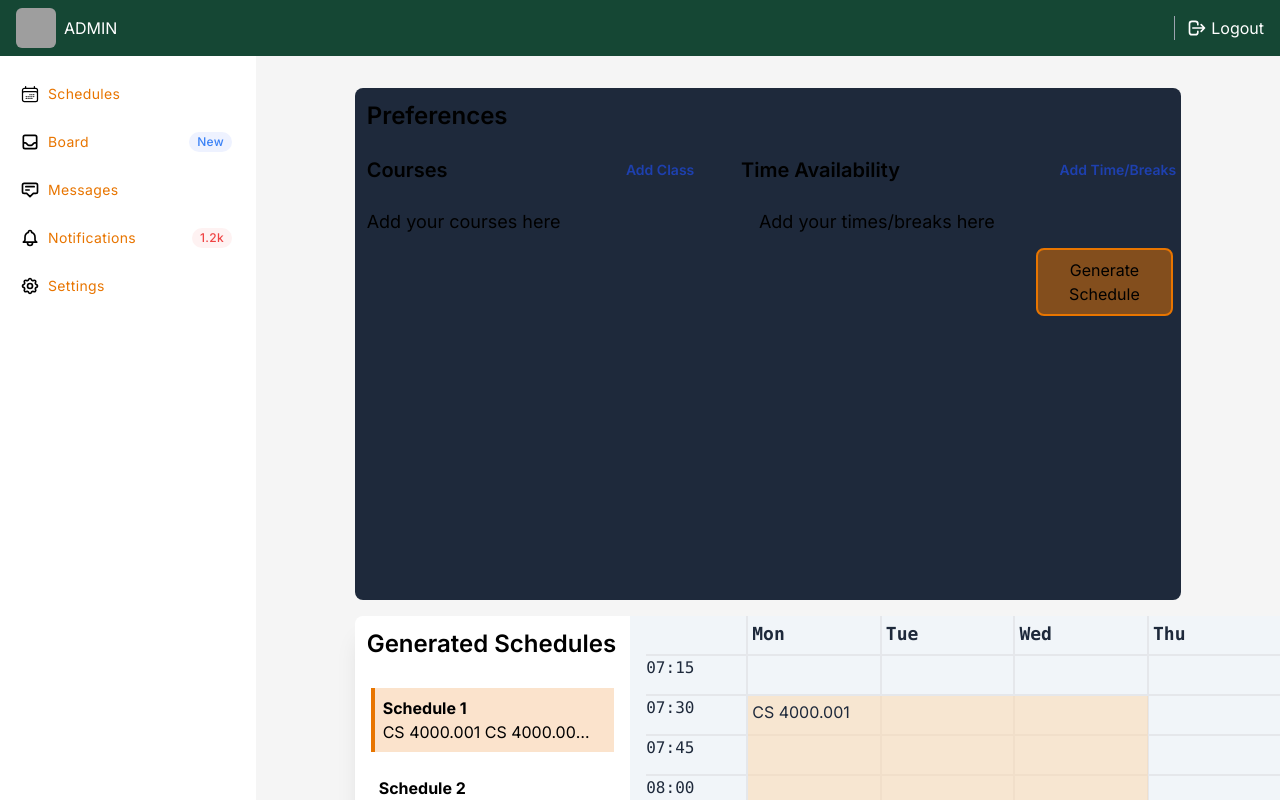
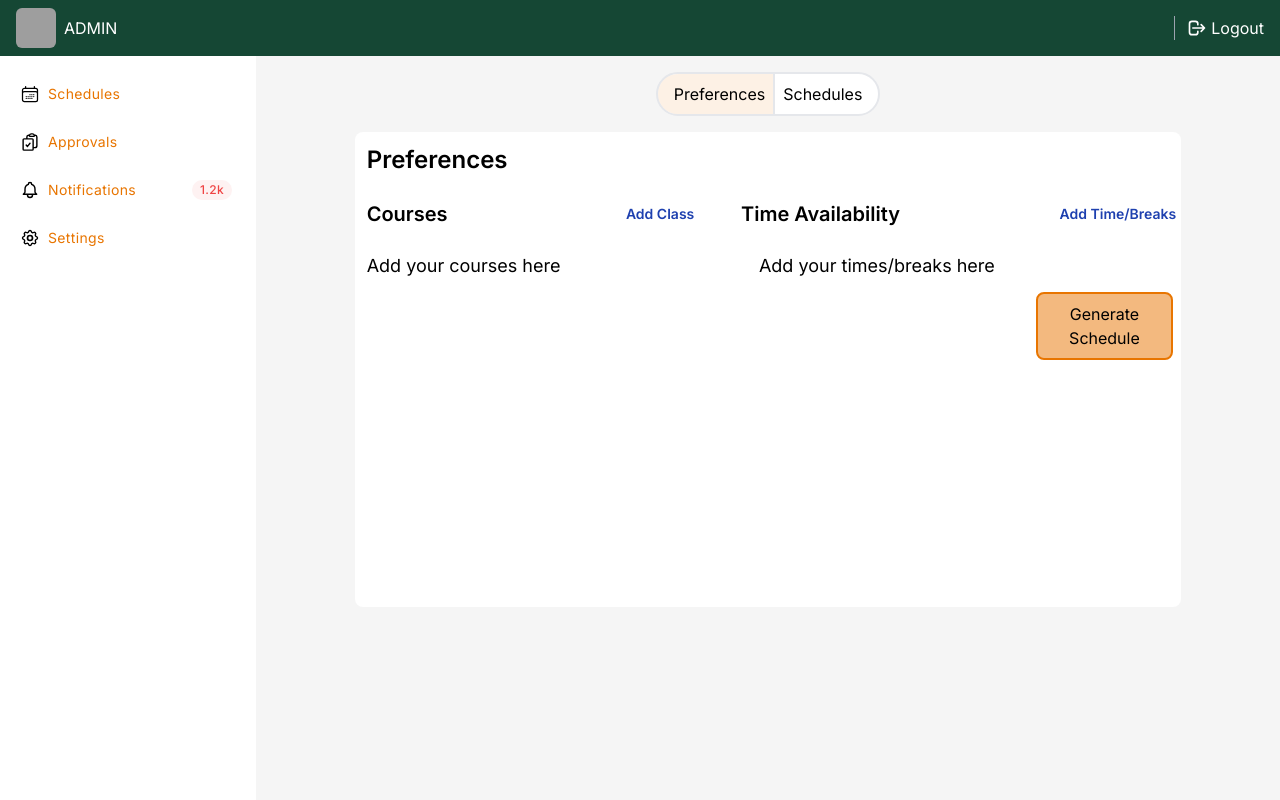
Before and after one commit to rayveng1/InstructorScheduler, a Next.js app: page /dashboard/schedules in a window 1280 px wide. Built offline with nearby package versions, Linux system fonts and the light colour scheme; grey boxes are pictures that could not be loaded.

Commit message:
styling changes

```diff
--- a/src/app/dashboard/layout.tsx
+++ b/src/app/dashboard/layout.tsx
@@ -84,7 +84,7 @@ export default function DashboardLayout({
                 </span>
               </Link>
             </li>
-            <li>
+            {/* <li>
               <a
                 href="#"
                 className="relative flex flex-row items-center h-11 focus:outline-none hover:bg-utdorange dark:hover:bg-gray-600 text-utdorange hover:text-white border-l-4 border-transparent hover:border-utdgreen dark:hover:border-gray-800 pr-6"
@@ -112,30 +112,30 @@ export default function DashboardLayout({
                   New
                 </span>
               </a>
-            </li>
+            </li> */}
             <li>
               <a
-                href="#"
+                href="/dashboard/AdminApprover"
                 className="relative flex flex-row items-center h-11 focus:outline-none hover:bg-utdorange dark:hover:bg-gray-600 text-utdorange hover:text-white border-l-4 border-transparent hover:border-utdgreen dark:hover:border-gray-800 pr-6"
               >
                 <span className="inline-flex justify-center items-center ml-4">
                   <svg
+                    xmlns="http://www.w3.org/2000/svg"
+                    fill="none"
+                    viewBox="0 0 24 24"
+                    strokeWidth={1.7}
+                    stroke="currentColor"
                     className="w-5 h-5 text-black dark:text-white"
-                    fill="none"
-                    stroke="currentColor"
-                    viewBox="0 0 24 24"
-                    xmlns="http://www.w3.org/2000/svg"
                   >
                     <path
-                      stroke-linecap="round"
-                      stroke-linejoin="round"
-                      stroke-width="2"
-                      d="M7 8h10M7 12h4m1 8l-4-4H5a2 2 0 01-2-2V6a2 2 0 012-2h14a2 2 0 012 2v8a2 2 0 01-2 2h-3l-4 4z"
-                    ></path>
+                      strokeLinecap="round"
+                      strokeLinejoin="round"
+                      d="M11.35 3.836c-.065.21-.1.433-.1.664 0 .414.336.75.75.75h4.5a.75.75 0 00.75-.75 2.25 2.25 0 00-.1-.664m-5.8 0A2.251 2.251 0 0113.5 2.25H15c1.012 0 1.867.668 2.15 1.586m-5.8 0c-.376.023-.75.05-1.124.08C9.095 4.01 8.25 4.973 8.25 6.108V8.25m8.9-4.414c.376.023.75.05 1.124.08 1.131.094 1.976 1.057 1.976 2.192V16.5A2.25 2.25 0 0118 18.75h-2.25m-7.5-10.5H4.875c-.621 0-1.125.504-1.125 1.125v11.25c0 .621.504 1.125 1.125 1.125h9.75c.621 0 1.125-.504 1.125-1.125V18.75m-7.5-10.5h6.375c.621 0 1.125.504 1.125 1.125v9.375m-8.25-3l1.5 1.5 3-3.75"
+                    />
                   </svg>
                 </span>
                 <span className="ml-2 text-sm tracking-wide truncate">
-                  Messages
+                  Approvals
                 </span>
               </a>
             </li>
@@ -155,7 +155,7 @@ export default function DashboardLayout({
                     <path
                       stroke-linecap="round"
                       stroke-linejoin="round"
-                      stroke-width="2"
+                      stroke-width={1.7}
                       d="M15 17h5l-1.405-1.405A2.032 2.032 0 0118 14.158V11a6.002 6.002 0 00-4-5.659V5a2 2 0 10-4 0v.341C7.67 6.165 6 8.388 6 11v3.159c0 .538-.214 1.055-.595 1.436L4 17h5m6 0v1a3 3 0 11-6 0v-1m6 0H9"
                     ></path>
                   </svg>
@@ -184,7 +184,7 @@ export default function DashboardLayout({
                     <path
                       stroke-linecap="round"
                       stroke-linejoin="round"
-                      stroke-width="2"
+                      stroke-width={1.7}
                       d="M10.325 4.317c.426-1.756 2.924-1.756 3.35 0a1.724 1.724 0 002.573 1.066c1.543-.94 3.31.826 2.37 2.37a1.724 1.724 0 001.065 2.572c1.756.426 1.756 2.924 0 3.35a1.724 1.724 0 00-1.066 2.573c.94 1.543-.826 3.31-2.37 2.37a1.724 1.724 0 00-2.572 1.065c-.426 1.756-2.924 1.756-3.35 0a1.724 1.724 0 00-2.573-1.066c-1.543.94-3.31-.826-2.37-2.37a1.724 1.724 0 00-1.065-2.572c-1.756-.426-1.756-2.924 0-3.35a1.724 1.724 0 001.066-2.573c-.94-1.543.826-3.31 2.37-2.37.996.608 2.296.07 2.572-1.065z"
                     ></path>
                     <path
--- a/src/app/dashboard/schedules/page.tsx
+++ b/src/app/dashboard/schedules/page.tsx
@@ -9,6 +9,7 @@ import { getRandomInt } from "./_util/random";
 export default function SchedulesPage() {
   const [isFav, setIsFav] = useState<boolean>(false);
   const [selectedSchedule, setSelectedSchedule] = useState<number>(0);
+  const [selectedPage, setSelectedPage] = useState<number>(0);
 
   const placeScheduleBlocks = (schedule: Schedule) => {
     const colors = [
@@ -123,17 +124,42 @@ export default function SchedulesPage() {
 
   return (
     <div className="p-4 h-full overflow-y-scroll relative">
-      <div className="bg-slate-800 rounded-r-lg md:w-5/6 mx-auto rounded-lg h-2/3 m-4 ">
-        <h1 className="px-3 py-3 text-2xl font-semibold">
+      <ul className="bg-white border-2 rounded-full w-max flex items-center mx-auto mb-4">
+        <li
+          className={
+            selectedPage === 0
+              ? "pl-4 border-r-2 pr-2 py-2 rounded-l-full bg-utdorange/10 hover:bg-utdorange/20 cursor-pointer duration-100"
+              : "pl-4 border-r-2 pr-2 py-2 rounded-l-full hover:bg-gray-100 cursor-pointer duration-100"
+          }
+          onClick={() => {
+            setSelectedPage(0);
+          }}
+        >
           Preferences
-        </h1>
+        </li>
+        <li
+          className={
+            selectedPage === 1
+              ? "pr-4 pl-2 py-2 rounded-r-full bg-utdorange/10 hover:bg-utdorange/20 cursor-pointer duration-100"
+              : "pr-4 pl-2 py-2 rounded-r-full hover:bg-gray-100 cursor-pointer duration-100"
+          }
+          onClick={() => {
+            setSelectedPage(1);
+          }}
+        >
+          Schedules
+        </li>
+      </ul>
+
+      {selectedPage === 0 ? (
+        <section className="dark:bg-slate-800 bg-white rounded-r-lg md:w-5/6 mx-auto rounded-lg h-2/3 m-4 ">
+          <h1 className="px-3 py-3 text-2xl font-semibold">Preferences</h1>
           <div className="flex">
-          <h2 className="px-3 py-3 text-xl font-semibold">
-            Courses
-          </h2>
+            <h2 className="px-3 py-3 text-xl font-semibold">Courses</h2>
             <Link
               href="/dashboard/schedules/add/class"
-              className="block w-1/6 text-blue-800 dark:text-blue-300 text-sm font-semibold rounded-lg hover:bg-gray-100 focus:outline-none focus:shadow-outline focus:bg-gray-100 hover:shadow-xs p-4 ml-auto">
+              className="block w-1/6 text-blue-800 dark:text-blue-300 text-sm font-semibold rounded-lg hover:bg-gray-100 focus:outline-none focus:shadow-outline focus:bg-gray-100 hover:shadow-xs p-4 ml-auto"
+            >
               <span className="w-max flex mx-auto items-center justify-center gap-x-2">
                 Add Class
               </span>
@@ -143,27 +169,25 @@ export default function SchedulesPage() {
             </h2>
             <Link
               href="/dashboard/schedules/add/time"
-              className="block w-1/6 text-blue-800 dark:text-blue-300 text-sm font-semibold rounded-lg hover:bg-gray-100 focus:outline-none focus:shadow-outline focus:bg-gray-100 hover:shadow-xs p-4 ml-auto">
+              className="block w-1/6 text-blue-800 dark:text-blue-300 text-sm font-semibold rounded-lg hover:bg-gray-100 focus:outline-none focus:shadow-outline focus:bg-gray-100 hover:shadow-xs p-4 ml-auto"
+            >
               <span className="w-max flex mx-auto items-center justify-center gap-x-2">
                 Add Time/Breaks
               </span>
             </Link>
           </div>
           <div className="flex">
-          <p className="px-3 py-3 text-lg">
-            Add your courses here
-          </p>
+            <p className="px-3 py-3 text-lg">Add your courses here</p>
             <p className="px-3 py-3 text-lg mx-auto">
               Add your times/breaks here
             </p>
           </div>
           <ul className=" w-1/6 bg-utdorange/50 border-2 border-utdorange rounded-lg mx-2 py-2 hover:bg-emerald-200 hover:border-green-400 duration-300 cursor-pointer ml-auto">
-          <p className="w-full text-center">
-            Generate Schedule
-          </p>
+            <p className="w-full text-center">Generate Schedule</p>
           </ul>
-      </div>
-      <div className="flex flex-row w-5/6 mx-auto h-5/6 rounded-lg shadow-xl">
+        </section>
+      ) : (
+        <section className="flex flex-row w-5/6 mx-auto h-5/6 rounded-lg shadow-xl">
           <div className="basis-1/3 w-1/3 bg-blue-200 rounded-l-lg bg-white dark:bg-slate-800">
             <h1 className="px-3 py-3 text-2xl font-semibold">
               Generated Schedules
@@ -186,27 +210,6 @@ export default function SchedulesPage() {
                   </p>
                 </li>
               ))}
-            {/* <li className="border-l-4 border-utdorange bg-utdorange/20 m-4 p-2 cursor-pointer relative h-15 focus:outline-none dark:hover:bg-gray-600 dark:hover:border-gray-800 pr-6">
-              <h1 className="font-bold">Schedule 1</h1>
-              <p className="text-ellipsis overflow-hidden whitespace-nowrap">
-                4000-CS-001, 4000-CS-002, 4000-CS-003, 4000-CS-004 4000-CS-001,
-                4000-CS-002, 4000-CS-003, 4000-CS-004
-              </p>
-            </li>
-            <li className="m-4 p-2 cursor-pointer relative h-15 focus:outline-none dark:hover:bg-gray-600 dark:hover:border-gray-800 pr-6 hover:bg-utdorange/20">
-              <h1 className="font-bold">Schedule 2</h1>
-              <p className="text-ellipsis overflow-hidden whitespace-nowrap">
-                4000-CS-001, 4000-CS-002, 4000-CS-003, 4000-CS-004 4000-CS-001,
-                4000-CS-002, 4000-CS-002, 4000-CS-004
-              </p>
-            </li>
-            <li className="m-4 p-2 cursor-pointer relative h-15 focus:outline-none dark:hover:bg-gray-600 dark:hover:border-gray-800 pr-6 hover:bg-utdorange/20">
-              <h1 className="font-bold">Schedule 3</h1>
-              <p className="text-ellipsis overflow-hidden whitespace-nowrap">
-                4000-CS-001, 4000-CS-002, 4000-CS-003, 4000-CS-004 4000-CS-001,
-                4000-CS-002, 4000-CS-003, 4000-CS-003
-              </p>
-            </li> */}
             </ul>
           </div>
           <div className="basis-2/3 bg-slate-100 rounded-r-lg overflow-y-auto relative min-w-[800px]">
@@ -271,7 +274,8 @@ export default function SchedulesPage() {
               )}
             </div>
           </div>
-      </div>
+        </section>
+      )}
     </div>
   );
 }
```
Lines whose indentation alone changed are shown as unchanged.
